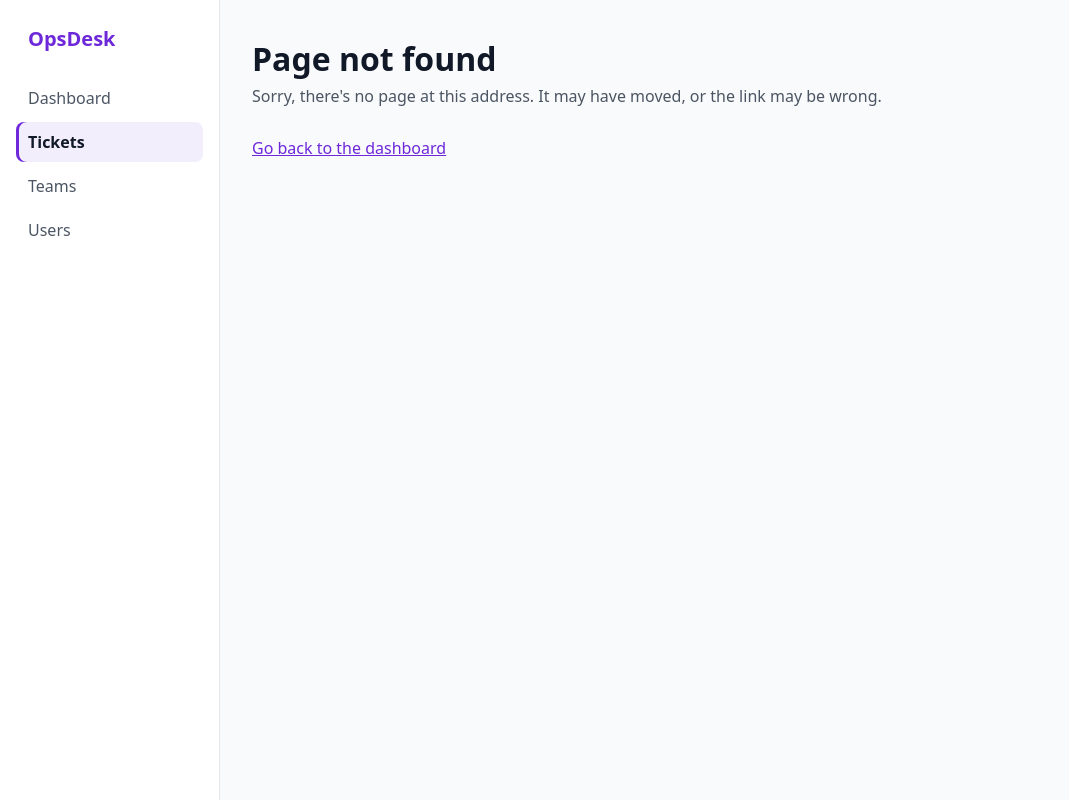
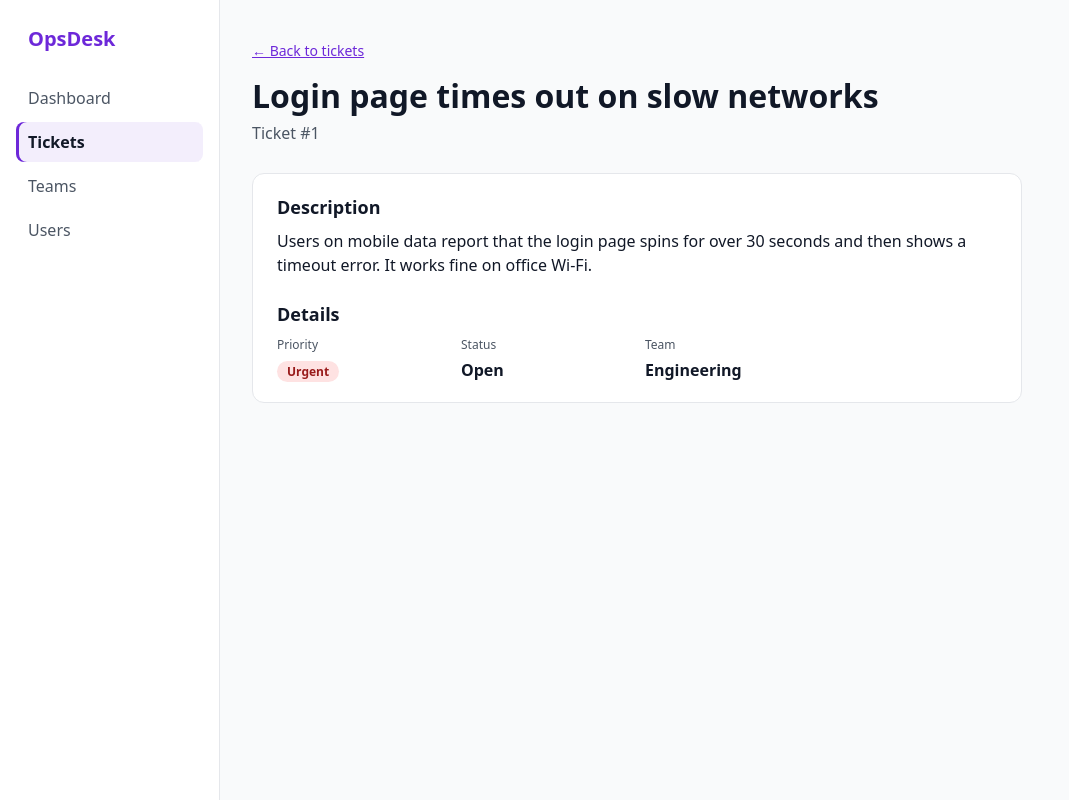
Before and after one commit to Stormmzyy/opsdesk-frontend, a React (Vite) app: page /tickets/1 in a window 1280 px wide. Before the commit this address had no page. Shown: the whole page, without its empty margins (0-1069 px from the left). Built offline with nearby package versions, Linux system fonts and the light colour scheme.

Commit message:
Add a ticket detail page at /tickets/:id

```diff
--- a/src/App.jsx
+++ b/src/App.jsx
@@ -5,6 +5,7 @@ import Layout from './components/common/Layout.jsx'
 import DashboardPage from './pages/DashboardPage.jsx'
 import NotFoundPage from './pages/NotFoundPage.jsx'
 import TeamsPage from './pages/TeamsPage.jsx'
+import TicketDetailPage from './pages/TicketDetailPage.jsx'
 import TicketsPage from './pages/TicketsPage.jsx'
 import UsersPage from './pages/UsersPage.jsx'
 
@@ -44,6 +45,8 @@ function App() {
           path="/tickets"
           element={<TicketsPage tickets={tickets} onMoveTicket={moveTicket} />}
         />
+        {/* ":id" is a URL parameter: /tickets/3 gives the page an id of "3". */}
+        <Route path="/tickets/:id" element={<TicketDetailPage tickets={tickets} />} />
         <Route path="/teams" element={<TeamsPage tickets={tickets} />} />
         <Route path="/users" element={<UsersPage />} />
         {/* "*" matches any URL that no route above matched. */}
--- /dev/null
+++ b/src/pages/TicketDetailPage.css
@@ -0,0 +1,40 @@
+.ticket-detail__back {
+  margin: 0 0 16px;
+  font-size: 0.875rem;
+}
+
+.ticket-detail {
+  max-width: 720px;
+  padding: 20px 24px;
+  border: 1px solid var(--border);
+  border-radius: 12px;
+  background: var(--surface);
+}
+
+.ticket-detail h2 {
+  margin: 0 0 8px;
+  font-size: 1.125rem;
+}
+
+.ticket-detail__description {
+  margin: 0 0 24px;
+  color: var(--text-heading);
+  overflow-wrap: anywhere;
+}
+
+.ticket-detail__facts {
+  display: grid;
+  grid-template-columns: repeat(auto-fill, minmax(140px, 1fr));
+  gap: 16px;
+  margin: 0;
+}
+
+.ticket-detail__facts dt {
+  font-size: 0.75rem;
+}
+
+.ticket-detail__facts dd {
+  margin: 4px 0 0;
+  color: var(--text-heading);
+  font-weight: 600;
+}
--- /dev/null
+++ b/src/pages/TicketDetailPage.jsx
@@ -0,0 +1,69 @@
+import { Link, useParams } from 'react-router-dom'
+import { getStatusLabel } from '../utils/ticketStatus.js'
+import PageHeader from '../components/common/PageHeader.jsx'
+import PriorityBadge from '../components/tickets/PriorityBadge.jsx'
+import './TicketDetailPage.css'
+
+function BackToTicketsLink() {
+  return (
+    <p className="ticket-detail__back">
+      <Link to="/tickets">
+        <span aria-hidden="true">←</span> Back to tickets
+      </Link>
+    </p>
+  )
+}
+
+// Shows one ticket, chosen by the :id part of the URL, e.g. /tickets/3.
+function TicketDetailPage({ tickets }) {
+  // useParams reads the named parts of the URL. For /tickets/3, id is "3".
+  const { id } = useParams()
+
+  // URL params are always strings, but ticket ids are numbers, so convert first.
+  // find() returns undefined when nothing matches, e.g. /tickets/999.
+  const ticket = tickets.find((item) => item.id === Number(id))
+
+  if (!ticket) {
+    return (
+      <>
+        <BackToTicketsLink />
+        <PageHeader
+          title="Ticket not found"
+          description={`There is no ticket with the id "${id}". It may have been removed, or the link may be wrong.`}
+        />
+      </>
+    )
+  }
+
+  return (
+    <>
+      <BackToTicketsLink />
+      <PageHeader title={ticket.title} description={`Ticket #${ticket.id}`} />
+
+      <section className="ticket-detail" aria-labelledby="ticket-description-heading">
+        <h2 id="ticket-description-heading">Description</h2>
+        <p className="ticket-detail__description">{ticket.description}</p>
+
+        <h2>Details</h2>
+        <dl className="ticket-detail__facts">
+          <div>
+            <dt>Priority</dt>
+            <dd>
+              <PriorityBadge priority={ticket.priority} />
+            </dd>
+          </div>
+          <div>
+            <dt>Status</dt>
+            <dd>{getStatusLabel(ticket.status)}</dd>
+          </div>
+          <div>
+            <dt>Team</dt>
+            <dd>{ticket.team}</dd>
+          </div>
+        </dl>
+      </section>
+    </>
+  )
+}
+
+export default TicketDetailPage
```
